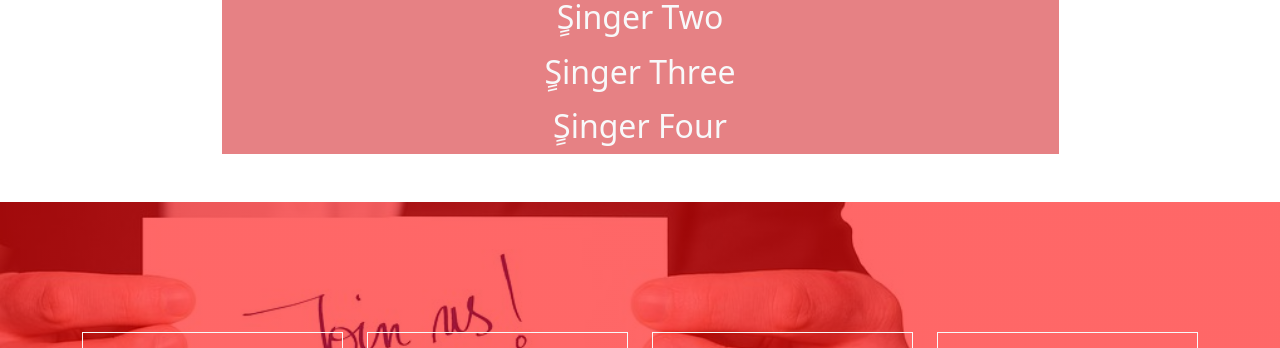
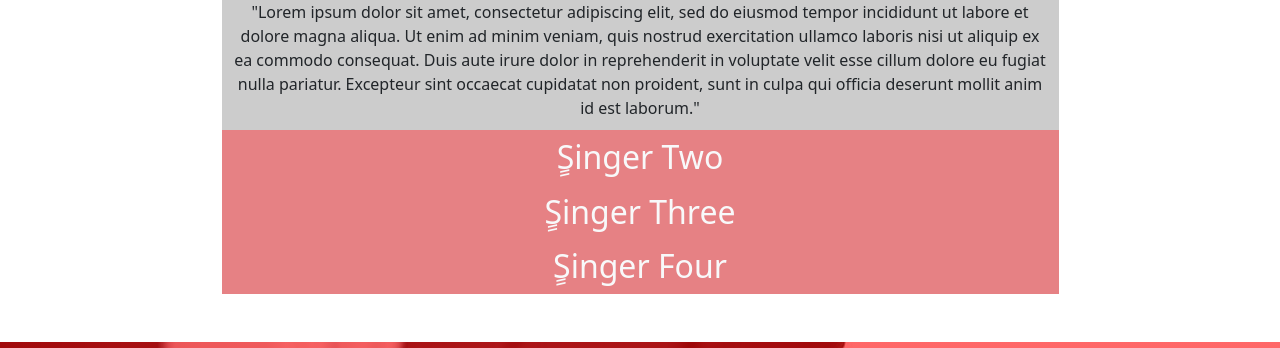
Before and after one commit to MohammedRady59/JQuery-Project, a plain HTML site: page index.html in a window 1280 px wide. Shown: the part 752-1100 px from the top of the page. Drawn offline with Linux system fonts and the light colour scheme.

Commit message:
Add files via upload

```diff
--- a/Css/main.css
+++ b/Css/main.css
@@ -62,7 +62,11 @@ ul li a:hover {
 .cardsdetail .carddetail p {
   background-color: #ccc;
   display: none;
+  padding: 10px;
   margin-bottom: 0;
+}
+.cardsdetail .carddetail p.active {
+  display: block;
 }
 .counter {
   background-image: linear-gradient(#ff020299 0 100%),
--- a/index.html
+++ b/index.html
@@ -48,7 +48,7 @@
         <div class="w-75 mx-auto text-center cardsdetail">
           <div class="carddetail">
             <h2 class="text-light p-2">ٍSinger one</h2>
-            <p class="cardP">
+            <p class="cardP active">
               "Lorem ipsum dolor sit amet, consectetur adipiscing elit, sed do
               eiusmod tempor incididunt ut labore et dolore magna aliqua. Ut
               enim ad minim veniam, quis nostrud exercitation ullamco laboris
```
